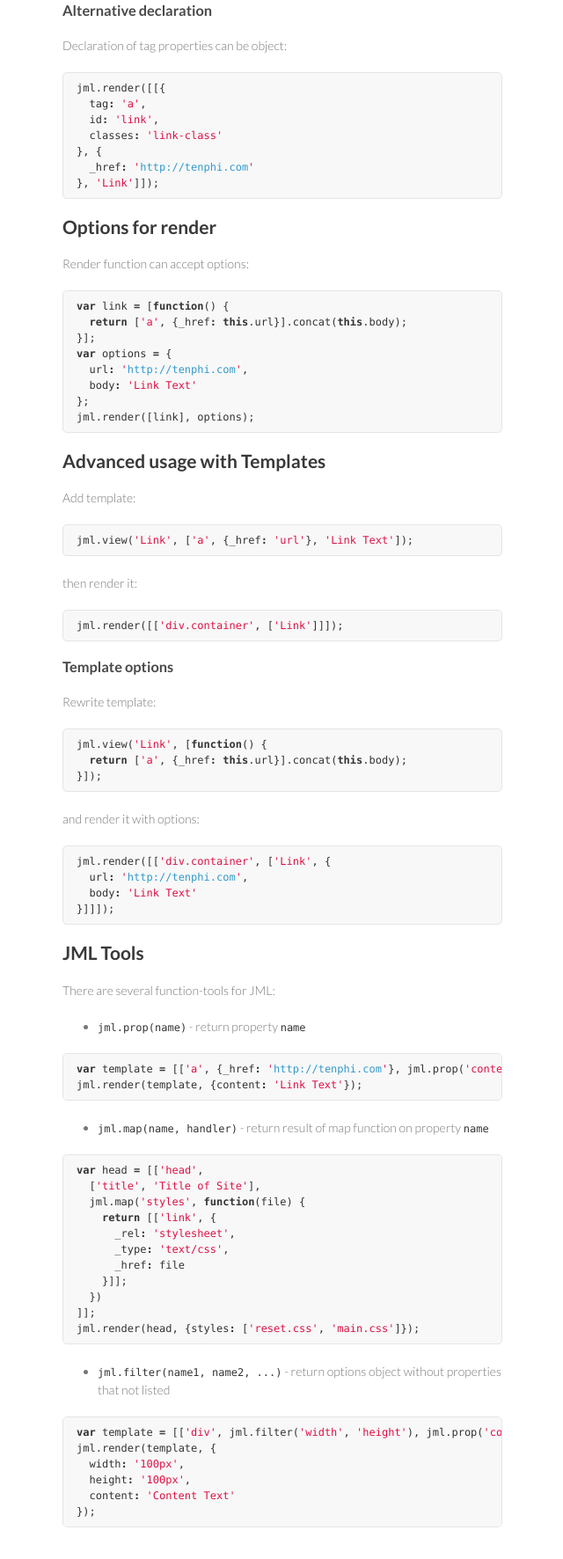
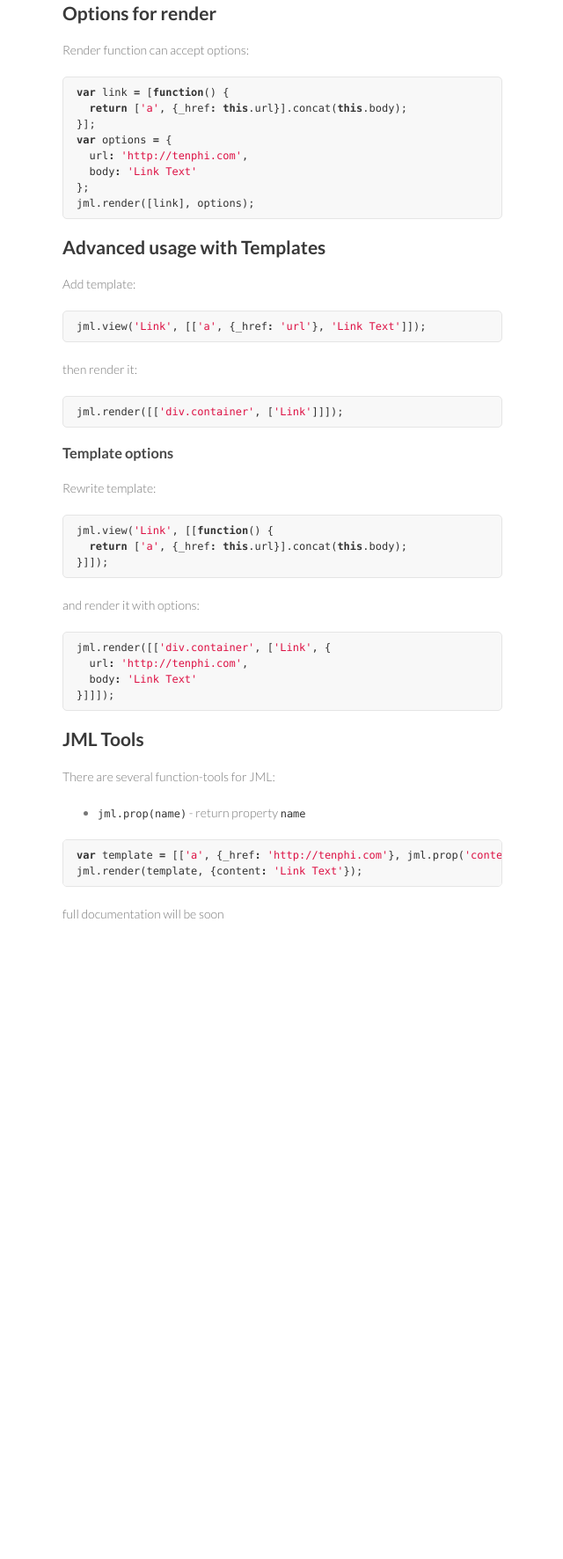
Before and after one commit to tenphi/jml, a plain HTML site: page index.html in a window 1280 px wide. Shown: the part 804-2576 px from the top of the page at 88% size, without its empty margins (499-1139 px from the left). After the commit the page ends 1923 px from the top, so only its background shows below. Drawn offline with Linux system fonts and the light colour scheme.

Commit message:
Create gh-pages branch via GitHub

```diff
--- a/index.html
+++ b/index.html
@@ -17,11 +17,14 @@
       <header>
         <h1>JML</h1>
         <p>HTML template engine based on native Javascript</p>
+
         <p class="view"><a href="https://github.com/tenphi/jml">View the Project on GitHub <small>tenphi/jml</small></a></p>
+
+
         <ul>
           <li><a href="https://github.com/tenphi/jml/zipball/master">Download <strong>ZIP File</strong></a></li>
           <li><a href="https://github.com/tenphi/jml/tarball/master">Download <strong>TAR Ball</strong></a></li>
-          <li><a href="https://github.com/tenphi/jml">Fork On <strong>GitHub</strong></a></li>
+          <li><a href="https://github.com/tenphi/jml">View On <strong>GitHub</strong></a></li>
         </ul>
       </header>
       <section>
@@ -34,33 +37,24 @@
 
 <p>... or add script to your web page.</p>
 
-<div class="highlight">
-<pre><span class="nt">&lt;script </span><span class="na">type=</span><span class="s">"text/javascript"</span> <span class="na">src=</span><span class="s">"/path/to/jml.js"</span><span class="nt">&gt;&lt;/script&gt;</span>
-</pre>
-</div>
-
+<div class="highlight"><pre><span class="nt">&lt;script </span><span class="na">type=</span><span class="s">"text/javascript"</span> <span class="na">src=</span><span class="s">"/path/to/jml.js"</span><span class="nt">&gt;&lt;/script&gt;</span>
+</pre></div>
 
 <h2>Simple usage</h2>
 
-<div class="highlight">
-<pre><span class="nx">jml</span><span class="p">.</span><span class="nx">render</span><span class="p">([[</span><span class="s1">'div.container'</span><span class="p">,</span>
-  <span class="p">[</span><span class="s1">'a.link'</span><span class="p">,</span> <span class="p">{</span><span class="nx">_href</span><span class="o">:</span> <span class="s1">'<a href="http://tenphi.com">http://tenphi.com</a>'</span><span class="p">},</span> <span class="s1">'Link text'</span><span class="p">],</span>
+<div class="highlight"><pre><span class="nx">jml</span><span class="p">.</span><span class="nx">render</span><span class="p">([[</span><span class="s1">'div.container'</span><span class="p">,</span>
+  <span class="p">[</span><span class="s1">'a.link'</span><span class="p">,</span> <span class="p">{</span><span class="nx">_href</span><span class="o">:</span> <span class="s1">'http://tenphi.com'</span><span class="p">},</span> <span class="s1">'Link text'</span><span class="p">],</span>
   <span class="p">[</span><span class="s1">'img.image'</span><span class="p">,</span> <span class="p">{</span><span class="nx">_src</span><span class="o">:</span> <span class="s1">'/myphoto.jpg'</span><span class="p">,</span> <span class="nx">_alt</span><span class="o">:</span> <span class="s1">''</span><span class="p">,</span> <span class="nx">width</span><span class="o">:</span> <span class="s1">'100px'</span><span class="p">}]</span>
 <span class="p">]]);</span>
-</pre>
-</div>
-
+</pre></div>
 
 <p>output (with beautifying):</p>
 
-<div class="highlight">
-<pre><span class="nt">&lt;div</span> <span class="na">class=</span><span class="s">"container"</span><span class="nt">&gt;</span>
-  <span class="nt">&lt;a</span> <span class="na">class=</span><span class="s">"link"</span> <span class="na">href=</span><span class="s">"<a href="http://tenphi.com">http://tenphi.com</a>"</span><span class="nt">&gt;</span>Link text<span class="nt">&lt;/a&gt;</span>
+<div class="highlight"><pre><span class="nt">&lt;div</span> <span class="na">class=</span><span class="s">"container"</span><span class="nt">&gt;</span>
+  <span class="nt">&lt;a</span> <span class="na">class=</span><span class="s">"link"</span> <span class="na">href=</span><span class="s">"http://tenphi.com"</span><span class="nt">&gt;</span>Link text<span class="nt">&lt;/a&gt;</span>
   <span class="nt">&lt;img</span> <span class="na">class=</span><span class="s">"image"</span> <span class="na">src=</span><span class="s">"/myphoto.jpg"</span> <span class="na">alt=</span><span class="s">""</span> <span class="na">style=</span><span class="s">"width: 100px;"</span> <span class="nt">/&gt;</span>
 <span class="nt">&lt;/div&gt;</span>
-</pre>
-</div>
-
+</pre></div>
 
 <h2>Render container</h2>
 
@@ -72,79 +66,48 @@
 <li>classes</li>
 </ul><p>Example: <code>['a#id.class.second-class']</code></p>
 
-<h3>Alternative declaration</h3>
-
-<p>Declaration of tag properties can be object:</p>
-
-<div class="highlight">
-<pre><span class="nx">jml</span><span class="p">.</span><span class="nx">render</span><span class="p">([[{</span>
-  <span class="nx">tag</span><span class="o">:</span> <span class="s1">'a'</span><span class="p">,</span>
-  <span class="nx">id</span><span class="o">:</span> <span class="s1">'link'</span><span class="p">,</span>
-  <span class="nx">classes</span><span class="o">:</span> <span class="s1">'link-class'</span>
-<span class="p">},</span> <span class="p">{</span>
-  <span class="nx">_href</span><span class="o">:</span> <span class="s1">'<a href="http://tenphi.com">http://tenphi.com</a>'</span>
-<span class="p">},</span> <span class="s1">'Link'</span><span class="p">]]);</span>
-</pre>
-</div>
-
-
 <h2>Options for render</h2>
 
 <p>Render function can accept options:</p>
 
-<div class="highlight">
-<pre><span class="kd">var</span> <span class="nx">link</span> <span class="o">=</span> <span class="p">[</span><span class="kd">function</span><span class="p">()</span> <span class="p">{</span>
+<div class="highlight"><pre><span class="kd">var</span> <span class="nx">link</span> <span class="o">=</span> <span class="p">[</span><span class="kd">function</span><span class="p">()</span> <span class="p">{</span>
   <span class="k">return</span> <span class="p">[</span><span class="s1">'a'</span><span class="p">,</span> <span class="p">{</span><span class="nx">_href</span><span class="o">:</span> <span class="k">this</span><span class="p">.</span><span class="nx">url</span><span class="p">}].</span><span class="nx">concat</span><span class="p">(</span><span class="k">this</span><span class="p">.</span><span class="nx">body</span><span class="p">);</span>
 <span class="p">}];</span>
 <span class="kd">var</span> <span class="nx">options</span> <span class="o">=</span> <span class="p">{</span>
-  <span class="nx">url</span><span class="o">:</span> <span class="s1">'<a href="http://tenphi.com">http://tenphi.com</a>'</span><span class="p">,</span>
+  <span class="nx">url</span><span class="o">:</span> <span class="s1">'http://tenphi.com'</span><span class="p">,</span>
   <span class="nx">body</span><span class="o">:</span> <span class="s1">'Link Text'</span>
 <span class="p">};</span>
 <span class="nx">jml</span><span class="p">.</span><span class="nx">render</span><span class="p">([</span><span class="nx">link</span><span class="p">],</span> <span class="nx">options</span><span class="p">);</span>
-</pre>
-</div>
-
+</pre></div>
 
 <h2>Advanced usage with Templates</h2>
 
 <p>Add template:</p>
 
-<div class="highlight">
-<pre><span class="nx">jml</span><span class="p">.</span><span class="nx">view</span><span class="p">(</span><span class="s1">'Link'</span><span class="p">,</span> <span class="p">[</span><span class="s1">'a'</span><span class="p">,</span> <span class="p">{</span><span class="nx">_href</span><span class="o">:</span> <span class="s1">'url'</span><span class="p">},</span> <span class="s1">'Link Text'</span><span class="p">]);</span>
-</pre>
-</div>
-
+<div class="highlight"><pre><span class="nx">jml</span><span class="p">.</span><span class="nx">view</span><span class="p">(</span><span class="s1">'Link'</span><span class="p">,</span> <span class="p">[[</span><span class="s1">'a'</span><span class="p">,</span> <span class="p">{</span><span class="nx">_href</span><span class="o">:</span> <span class="s1">'url'</span><span class="p">},</span> <span class="s1">'Link Text'</span><span class="p">]]);</span>
+</pre></div>
 
 <p>then render it:</p>
 
-<div class="highlight">
-<pre><span class="nx">jml</span><span class="p">.</span><span class="nx">render</span><span class="p">([[</span><span class="s1">'div.container'</span><span class="p">,</span> <span class="p">[</span><span class="s1">'Link'</span><span class="p">]]]);</span>
-</pre>
-</div>
-
+<div class="highlight"><pre><span class="nx">jml</span><span class="p">.</span><span class="nx">render</span><span class="p">([[</span><span class="s1">'div.container'</span><span class="p">,</span> <span class="p">[</span><span class="s1">'Link'</span><span class="p">]]]);</span>
+</pre></div>
 
 <h3>Template options</h3>
 
 <p>Rewrite template:</p>
 
-<div class="highlight">
-<pre><span class="nx">jml</span><span class="p">.</span><span class="nx">view</span><span class="p">(</span><span class="s1">'Link'</span><span class="p">,</span> <span class="p">[</span><span class="kd">function</span><span class="p">()</span> <span class="p">{</span>
+<div class="highlight"><pre><span class="nx">jml</span><span class="p">.</span><span class="nx">view</span><span class="p">(</span><span class="s1">'Link'</span><span class="p">,</span> <span class="p">[[</span><span class="kd">function</span><span class="p">()</span> <span class="p">{</span>
   <span class="k">return</span> <span class="p">[</span><span class="s1">'a'</span><span class="p">,</span> <span class="p">{</span><span class="nx">_href</span><span class="o">:</span> <span class="k">this</span><span class="p">.</span><span class="nx">url</span><span class="p">}].</span><span class="nx">concat</span><span class="p">(</span><span class="k">this</span><span class="p">.</span><span class="nx">body</span><span class="p">);</span>
-<span class="p">}]);</span>
-</pre>
-</div>
-
+<span class="p">}]]);</span>
+</pre></div>
 
 <p>and render it with options:</p>
 
-<div class="highlight">
-<pre><span class="nx">jml</span><span class="p">.</span><span class="nx">render</span><span class="p">([[</span><span class="s1">'div.container'</span><span class="p">,</span> <span class="p">[</span><span class="s1">'Link'</span><span class="p">,</span> <span class="p">{</span>
-  <span class="nx">url</span><span class="o">:</span> <span class="s1">'<a href="http://tenphi.com">http://tenphi.com</a>'</span><span class="p">,</span>
+<div class="highlight"><pre><span class="nx">jml</span><span class="p">.</span><span class="nx">render</span><span class="p">([[</span><span class="s1">'div.container'</span><span class="p">,</span> <span class="p">[</span><span class="s1">'Link'</span><span class="p">,</span> <span class="p">{</span>
+  <span class="nx">url</span><span class="o">:</span> <span class="s1">'http://tenphi.com'</span><span class="p">,</span>
   <span class="nx">body</span><span class="o">:</span> <span class="s1">'Link Text'</span>
 <span class="p">}]]]);</span>
-</pre>
-</div>
-
+</pre></div>
 
 <h2>JML Tools</h2>
 
@@ -154,46 +117,11 @@
 <li>
 <code>jml.prop(name)</code> - return property <code>name</code>
 </li>
-</ul><div class="highlight">
-<pre><span class="kd">var</span> <span class="nx">template</span> <span class="o">=</span> <span class="p">[[</span><span class="s1">'a'</span><span class="p">,</span> <span class="p">{</span><span class="nx">_href</span><span class="o">:</span> <span class="s1">'<a href="http://tenphi.com">http://tenphi.com</a>'</span><span class="p">},</span> <span class="nx">jml</span><span class="p">.</span><span class="nx">prop</span><span class="p">(</span><span class="s1">'content'</span><span class="p">)]];</span>
+</ul><div class="highlight"><pre><span class="kd">var</span> <span class="nx">template</span> <span class="o">=</span> <span class="p">[[</span><span class="s1">'a'</span><span class="p">,</span> <span class="p">{</span><span class="nx">_href</span><span class="o">:</span> <span class="s1">'http://tenphi.com'</span><span class="p">},</span> <span class="nx">jml</span><span class="p">.</span><span class="nx">prop</span><span class="p">(</span><span class="s1">'content'</span><span class="p">)]];</span>
 <span class="nx">jml</span><span class="p">.</span><span class="nx">render</span><span class="p">(</span><span class="nx">template</span><span class="p">,</span> <span class="p">{</span><span class="nx">content</span><span class="o">:</span> <span class="s1">'Link Text'</span><span class="p">});</span>
-</pre>
-</div>
+</pre></div>
 
-
-<ul>
-<li>
-<code>jml.map(name, handler)</code> - return result of map function on property <code>name</code>
-</li>
-</ul><div class="highlight">
-<pre><span class="kd">var</span> <span class="nx">head</span> <span class="o">=</span> <span class="p">[[</span><span class="s1">'head'</span><span class="p">,</span>
-  <span class="p">[</span><span class="s1">'title'</span><span class="p">,</span> <span class="s1">'Title of Site'</span><span class="p">],</span>
-  <span class="nx">jml</span><span class="p">.</span><span class="nx">map</span><span class="p">(</span><span class="s1">'styles'</span><span class="p">,</span> <span class="kd">function</span><span class="p">(</span><span class="nx">file</span><span class="p">)</span> <span class="p">{</span>
-    <span class="k">return</span> <span class="p">[[</span><span class="s1">'link'</span><span class="p">,</span> <span class="p">{</span>
-      <span class="nx">_rel</span><span class="o">:</span> <span class="s1">'stylesheet'</span><span class="p">,</span>
-      <span class="nx">_type</span><span class="o">:</span> <span class="s1">'text/css'</span><span class="p">,</span>
-      <span class="nx">_href</span><span class="o">:</span> <span class="nx">file</span>
-    <span class="p">}]];</span>
-  <span class="p">})</span>
-<span class="p">]];</span>
-<span class="nx">jml</span><span class="p">.</span><span class="nx">render</span><span class="p">(</span><span class="nx">head</span><span class="p">,</span> <span class="p">{</span><span class="nx">styles</span><span class="o">:</span> <span class="p">[</span><span class="s1">'reset.css'</span><span class="p">,</span> <span class="s1">'main.css'</span><span class="p">]});</span>
-</pre>
-</div>
-
-
-<ul>
-<li>
-<code>jml.filter(name1, name2, ...)</code> - return options object without properties that not listed</li>
-</ul><div class="highlight">
-<pre><span class="kd">var</span> <span class="nx">template</span> <span class="o">=</span> <span class="p">[[</span><span class="s1">'div'</span><span class="p">,</span> <span class="nx">jml</span><span class="p">.</span><span class="nx">filter</span><span class="p">(</span><span class="s1">'width'</span><span class="p">,</span> <span class="s1">'height'</span><span class="p">),</span> <span class="nx">jml</span><span class="p">.</span><span class="nx">prop</span><span class="p">(</span><span class="s1">'content'</span><span class="p">)]];</span>
-<span class="nx">jml</span><span class="p">.</span><span class="nx">render</span><span class="p">(</span><span class="nx">template</span><span class="p">,</span> <span class="p">{</span>
-  <span class="nx">width</span><span class="o">:</span> <span class="s1">'100px'</span><span class="p">,</span>
-  <span class="nx">height</span><span class="o">:</span> <span class="s1">'100px'</span><span class="p">,</span>
-  <span class="nx">content</span><span class="o">:</span> <span class="s1">'Content Text'</span>
-<span class="p">});</span>
-</pre>
-</div>
-
+<p>full documentation will be soon</p>
       </section>
       <footer>
         <p>This project is maintained by <a href="https://github.com/tenphi">tenphi</a></p>
```
Also changed, not shown: params.json (+1 -1 lines).
